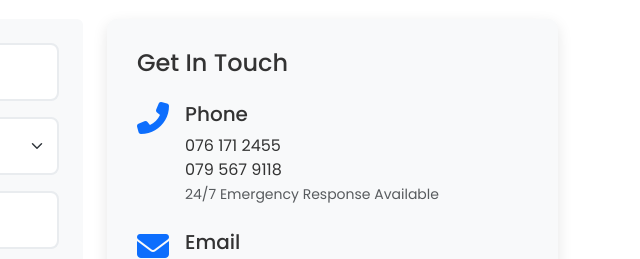
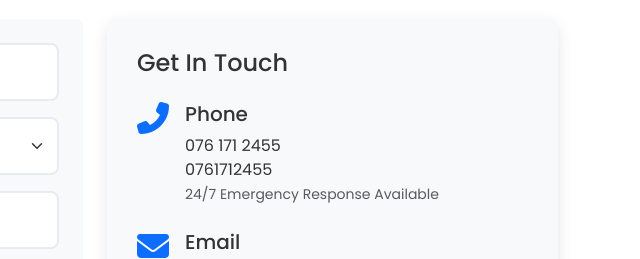
Before and after one commit to armlambo99/MveloPestControl, a plain HTML site: page index.html in a window 1280 px wide. Shown: the part 3500-3759 px from the top of the page, 640-1280 px from the left. Drawn offline with nearby package versions, Linux system fonts and the light colour scheme.

Commit message:
updating the number

```diff
--- a/index.html
+++ b/index.html
@@ -803,7 +803,7 @@
                             </div>
                             <div class="flex-grow-1 ms-3">
                                 <h5>Phone</h5>
-                                <p class="mb-0">076 171 2455 <br>079 567 9118</p>
+                                <p class="mb-0">076 171 2455 <br>0761712455</p>
                                 <small class="text-muted">24/7 Emergency Response Available</small>
                             </div>
                         </div>
```
